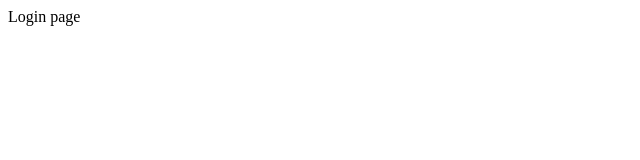
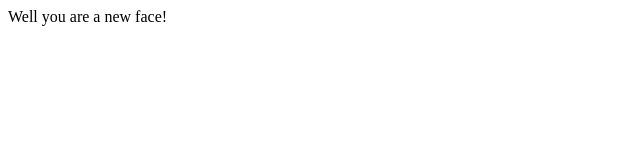
Before and after one commit to marissa27/trails, a React (Create React App) app in the folder client/: page /signup in a window 1280 px wide. Shown: the top 160 px of the page, without its empty margins (0-640 px from the left). Built offline with nearby package versions, Linux system fonts and the light colour scheme.

Commit message:
Create logic for login or signup component routes

```diff
--- a/client/src/Main.js
+++ b/client/src/Main.js
@@ -1,14 +1,14 @@
 import React from 'react';
 import { Switch, Route } from 'react-router-dom';
 import App from './components/App/App';
-import Login from './components/Login/Login';
+import LoginContainer from './components/Login/LoginContainer';
 
 const Main = () => (
   <main>
     <Switch>
       <Route exact path='/' component={App}/>
-      <Route exact path='/login' component={Login}/>
-      <Route exact path='/signup' component={Login}/>
+      <Route exact path='/login' component={LoginContainer}/>
+      <Route exact path='/signup' component={LoginContainer}/>
 
     </Switch>
   </main>
--- a/client/src/components/Login/Login.js
+++ b/client/src/components/Login/Login.js
@@ -4,7 +4,7 @@ export default class Login extends Component {
   render() {
     return (
       <div>
-        Login page
+        I know we have met before, but just to be sure how about you login?
       </div>
     );
   }
--- /dev/null
+++ b/client/src/components/Login/LoginContainer.js
@@ -0,0 +1,19 @@
+import React, { Component } from 'react';
+import Login from './Login';
+import SignUp from './SignUp';
+
+export default class LoginContainer extends Component {
+  render() {
+    console.log(this.props.match.path)
+    if (this.props.match.path === '/login') {
+      console.log('first block')
+      return (
+        <Login />
+      );
+    } else {
+      return (
+        <SignUp />
+      );
+    }
+  }
+}
--- /dev/null
+++ b/client/src/components/Login/SignUp.js
@@ -0,0 +1,11 @@
+import React, { Component } from 'react';
+
+export default class SignUp extends Component {
+  render() {
+    return (
+      <div>
+        Well you are a new face!
+      </div>
+    );
+  }
+}
```
